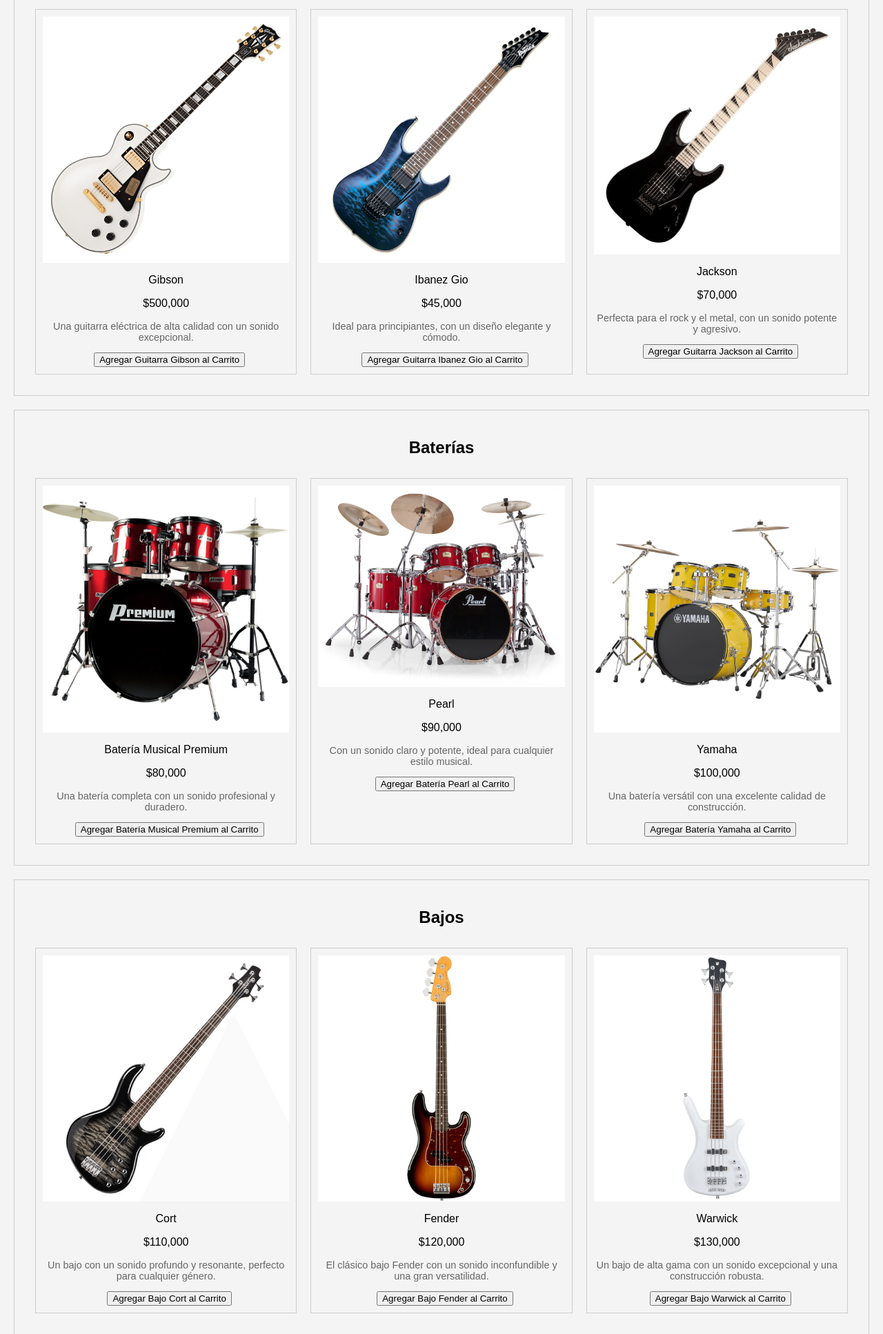
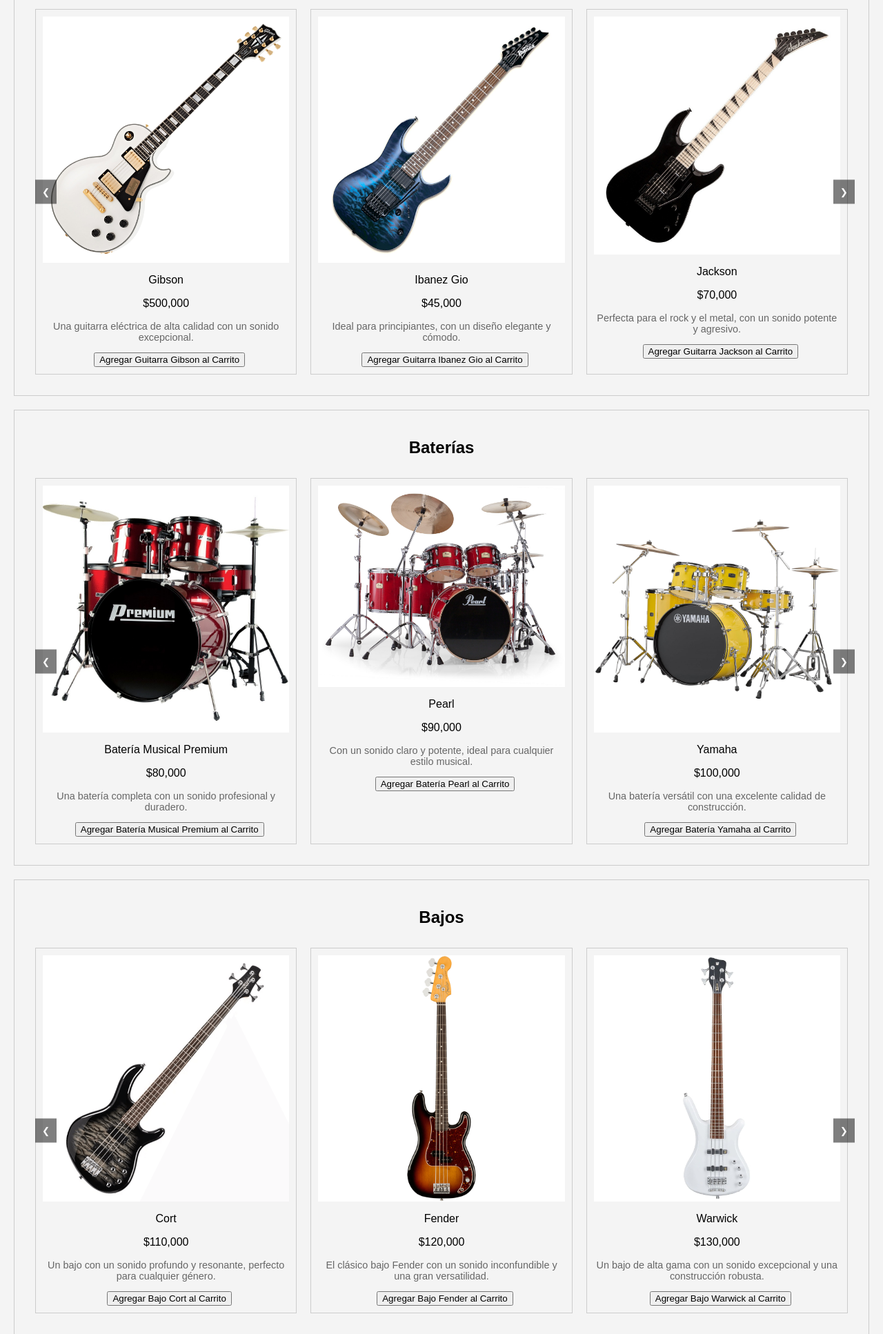
Before and after one commit to alexismena2022/63315, a plain HTML site: page index.html in a window 1280 px wide. Shown: the part 260-2194 px from the top of the page at 69% size. Drawn offline with Linux system fonts and the light colour scheme.

Commit message:
se agregan funcionalidades

```diff
--- a/index.html
+++ b/index.html
@@ -22,6 +22,8 @@
     <main>
         <section id="guitarras" class="recuadro">
             <h2>Guitarras</h2>
+            <div class="carousel">
+                <button class="prev" onclick="moveCarousel('guitarras', -1)">&#10094;</button>
                 <div class="imagenes">
                     <div class="instrumento">
                         <img src="images/guitarras/gibson.jpg" alt="Gibson">
@@ -45,9 +47,13 @@
                         <button onclick="agregarAlCarrito(3)">Agregar Guitarra Jackson al Carrito</button>
                     </div>
                 </div>
+                <button class="next" onclick="moveCarousel('guitarras', 1)">&#10095;</button>
+            </div>
         </section>
         <section id="baterias" class="recuadro">
             <h2>Baterías</h2>
+            <div class="carousel">
+                <button class="prev" onclick="moveCarousel('baterias', -1)">&#10094;</button>
                 <div class="imagenes">
                     <div class="instrumento">
                         <img src="images/baterias/bateria-musical-premium.jpg" alt="Batería Musical Premium">
@@ -71,9 +77,13 @@
                         <button onclick="agregarAlCarrito(6)">Agregar Batería Yamaha al Carrito</button>
                     </div>
                 </div>
+                <button class="next" onclick="moveCarousel('baterias', 1)">&#10095;</button>
+            </div>
         </section>
         <section id="bajos" class="recuadro">
             <h2>Bajos</h2>
+            <div class="carousel">
+                <button class="prev" onclick="moveCarousel('bajos', -1)">&#10094;</button>
                 <div class="imagenes">
                     <div class="instrumento">
                         <img src="images/bajos/cort.jpg" alt="Cort">
@@ -97,6 +107,8 @@
                         <button onclick="agregarAlCarrito(9)">Agregar Bajo Warwick al Carrito</button>
                     </div>
                 </div>
+                <button class="next" onclick="moveCarousel('bajos', 1)">&#10095;</button>
+            </div>
         </section>
     </main>
     <footer>
--- a/styles.css
+++ b/styles.css
@@ -53,13 +53,18 @@
     text-align: center;
 }
 
-.recuadro .imagenes {
-    display: flex;
-    justify-content: space-around;
-    flex-wrap: wrap;
+.carousel {
+    position: relative;
+    width: 100%;
+    overflow: hidden;
 }
 
-.recuadro .instrumento {
+.carousel .imagenes {
+    display: flex;
+    transition: transform 0.5s ease;
+}
+
+.carousel .instrumento {
     text-align: center;
     margin: 10px;
     padding: 10px;
@@ -68,11 +73,40 @@
     flex: 1 1 30%; /* Ajustar el tamaño de los elementos */
 }
 
-.recuadro img {
+.carousel img {
     max-width: 100%; /* Ajustar el ancho al 100% del contenedor */
     height: auto; /* Mantener la proporción de la imagen */
     object-fit: cover; /* Asegurarse de que la imagen se ajuste al contenedor */
     display: block;
+}
+
+button {
+    margin-left: 10px;
+}
+
+button.prev, button.next {
+    position: absolute;
+    top: 50%;
+    transform: translateY(-50%);
+    background-color: rgba(0, 0, 0, 0.5);
+    color: white;
+    border: none;
+    padding: 10px;
+    cursor: pointer;
+}
+
+button.prev {
+    left: 0;
+}
+
+button.next {
+    right: 0;
+}
+
+.descripcion {
+    font-size: 0.9em;
+    color: #666;
+    margin-top: 10px;
 }
 
 .carrito-item {
@@ -82,24 +116,14 @@
 }
 
 .carrito-item-img {
-    width: 50px;
-    height: 50px;
+    width: 50px; /* Ajustar el tamaño de las imágenes en el carrito */
+    height: 50px; /* Ajustar el tamaño de las imágenes en el carrito */
     object-fit: cover;
     margin-right: 10px;
 }
 
 .carrito-item-details {
     flex-grow: 1;
-}
-
-button {
-    margin-left: 10px;
-}
-
-.descripcion {
-    font-size: 0.9em;
-    color: #666;
-    margin-top: 10px;
 }
 
 /* Media Queries */
@@ -109,14 +133,14 @@
         margin: 10px 0;
     }
 
-    .recuadro .instrumento {
+    .carousel .instrumento {
         max-width: 45%;
         flex: 1 1 45%; /* Ajustar el tamaño de los elementos */
     }
 }
 
 @media (max-width: 480px) {
-    .recuadro .instrumento {
+    .carousel .instrumento {
         max-width: 100%;
         flex: 1 1 100%; /* Ajustar el tamaño de los elementos */
     }
```
Lines whose indentation alone changed are shown as unchanged.
